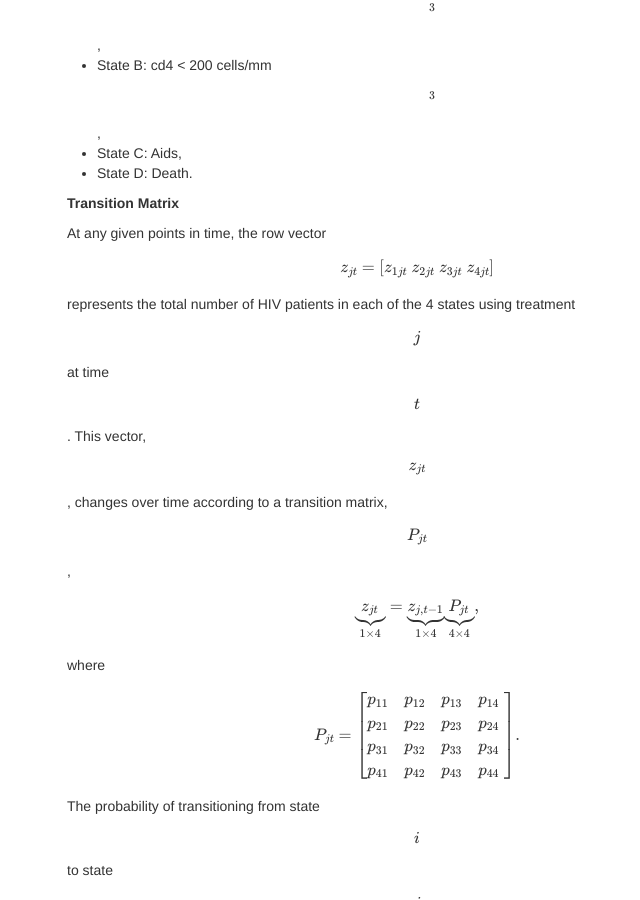
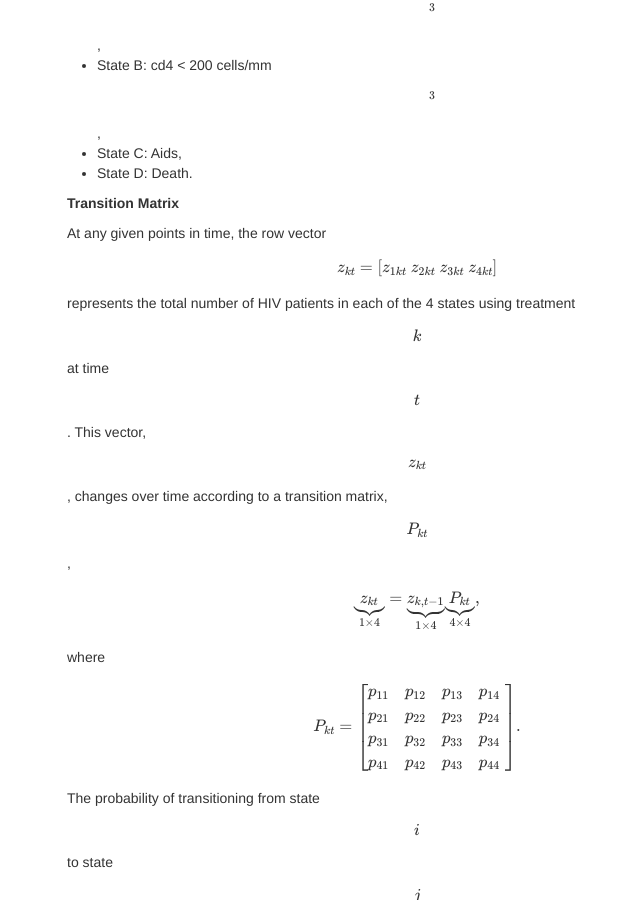
Before and after one commit to dincerti/dincerti.github.io, a Jekyll site: the page built from markov_cohort.md, in a window 1280 px wide and 900 px high, scrolled down 660 px. Shown: the whole window, without its empty margins (223-863 px from the left). Built offline with Jekyll 4.4.1, drawn with Linux system fonts in a browser that asks for light colours; formulas are drawn with MathJax 3.

Commit message:
Update markov cohort

```diff
--- a/markov_cohort.md
+++ b/markov_cohort.md
@@ -25,11 +25,11 @@ In our example, HIV patients can be in one of the following 4 states at a given
 
 **Transition Matrix**
 
-At any given points in time, the row vector $$z_{jt} = [z_{1jt}\; z_{2jt}\; z_{3jt}\; z_{4jt}]$$ represents the total number of HIV patients in each of the 4 states using treatment $$j$$ at time $$t$$. This vector, $$z_{jt}$$, changes over time according to a transition matrix, $$P_{jt}$$,
+At any given points in time, the row vector $$z_{kt} = [z_{1kt}\; z_{2kt}\; z_{3kt}\; z_{4kt}]$$ represents the total number of HIV patients in each of the 4 states using treatment $$k$$ at time $$t$$. This vector, $$z_{kt}$$, changes over time according to a transition matrix, $$P_{kt}$$,
 
 $$
 \begin{aligned}
-\underbrace{z_{jt}}_{1 \times 4} &= \underbrace{z_{j,t-1}}_{1 \times 4} \underbrace{P_{jt}}_{4 \times 4},
+\underbrace{z_{kt}}_{1 \times 4} &= \underbrace{z_{k,t-1}}_{1 \times 4} \underbrace{P_{kt}}_{4 \times 4},
 \end{aligned}
 $$
 
@@ -37,7 +37,7 @@ where
 
 $$
 \begin{aligned}
-P_{jt} &=
+P_{kt} &=
 \begin{bmatrix}
 p_{11} & p_{12} & p_{13} & p_{14}\\
 p_{21} & p_{22} & p_{23} & p_{24}\\
@@ -103,11 +103,9 @@ c.1 <- c(c.0[1:3] + c.lamivudine, 0)
 
 Treatment effects are typically measured by quality-adjusted life-years (QALYs). However, we follow the original paper which measured effectiveness with (unadjusted) life-years. In mathematical terms, this means that the 4 states are weighted with the row vector $$[1\; 1\; 1\; 0]$$.
 
-
 {% highlight r %}
 qolw <- c(1, 1, 1, 0)
 {% endhighlight %}
-
 ### Cohort Simulation in R
 A cohort simulation uses the Makov model to measure the experiences of a hypothetical cohort, say 1000 patients, over a set period of time (i.e. 20 years), under each treatment option.
 
@@ -214,7 +212,7 @@ $$
 \end{aligned}
 $$
 
-where $$c_j$$ and $$e_j$$ refer to the costs and effects under treatment $$j$$ respectively. In R,
+where $$c_k$$ and $$e_k$$ refer to the costs and effects under treatment $$k$$ respectively. In R,
 
 {% highlight r %}
 icer <- (sum(sim1$c) - sum(sim0$c))/(sum(sim1$e) - sum(sim0$e))
```
Also changed, not shown: _rmd/markov_cohort.Rmd (+4 -4 lines).
